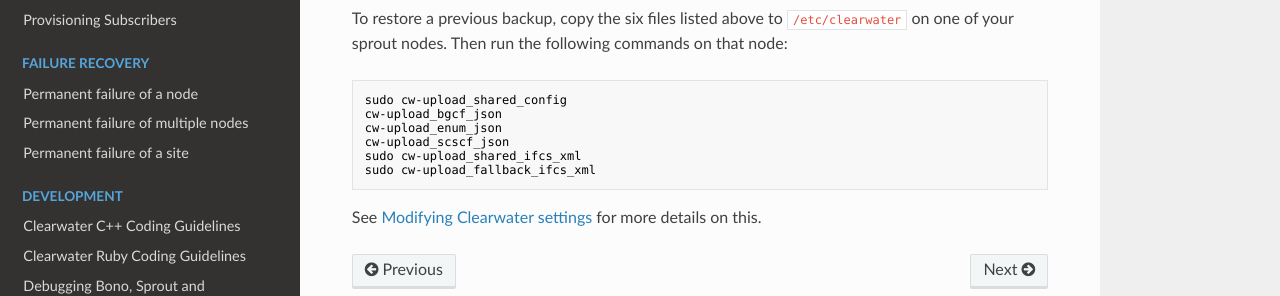
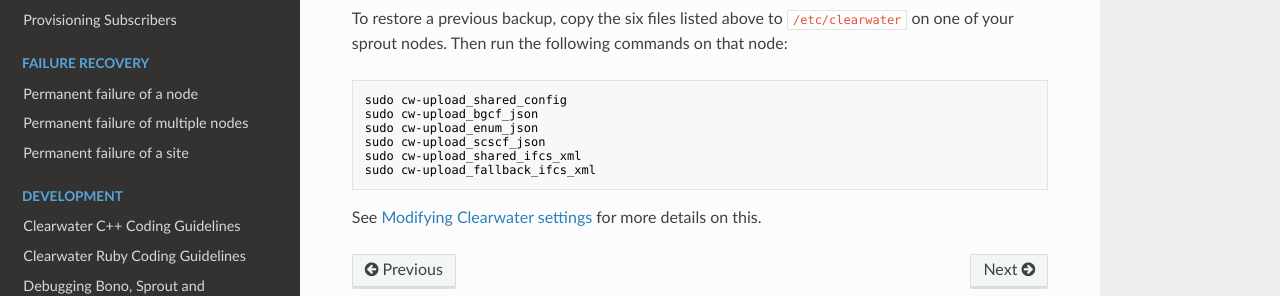
Before and after one commit to Metaswitch/clearwater-readthedocs, an MkDocs documentation site: the page built from docs/Backups.md, in a window 1280 px wide and 900 px high, scrolled down 6304 px. Shown: the part 517-813 px from the top of the window. Built offline with MkDocs 1.6.1, drawn with Linux system fonts in a browser that asks for light colours; nearby versions of some CDN libraries; old or Windows-style settings are respelled for this version of MkDocs.

Commit message:
make all upload scripts require sudo

```diff
--- a/docs/Backups.md
+++ b/docs/Backups.md
@@ -260,9 +260,9 @@ To backup the shared configuration:
 To restore a previous backup, copy the six files listed above to `/etc/clearwater` on one of your sprout nodes. Then run the following commands on that node:
 
     sudo cw-upload_shared_config
-    cw-upload_bgcf_json
-    cw-upload_enum_json
-    cw-upload_scscf_json
+    sudo cw-upload_bgcf_json
+    sudo cw-upload_enum_json
+    sudo cw-upload_scscf_json
     sudo cw-upload_shared_ifcs_xml
     sudo cw-upload_fallback_ifcs_xml
 
```
Also changed, not shown: docs/ENUM.md (+1 -1 lines), docs/IBCF.md (+1 -1 lines), docs/Manual_Install.md (+1 -1 lines).
